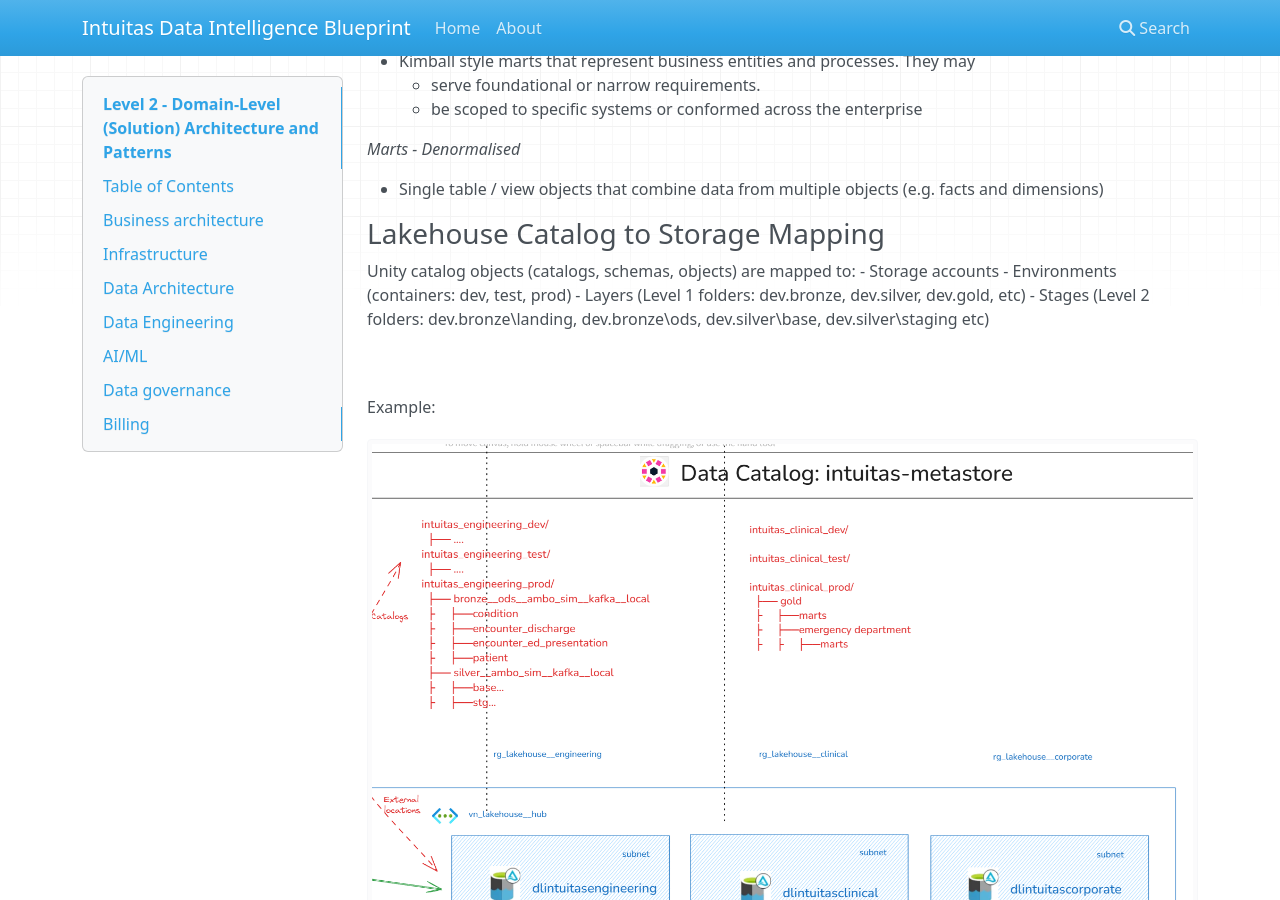
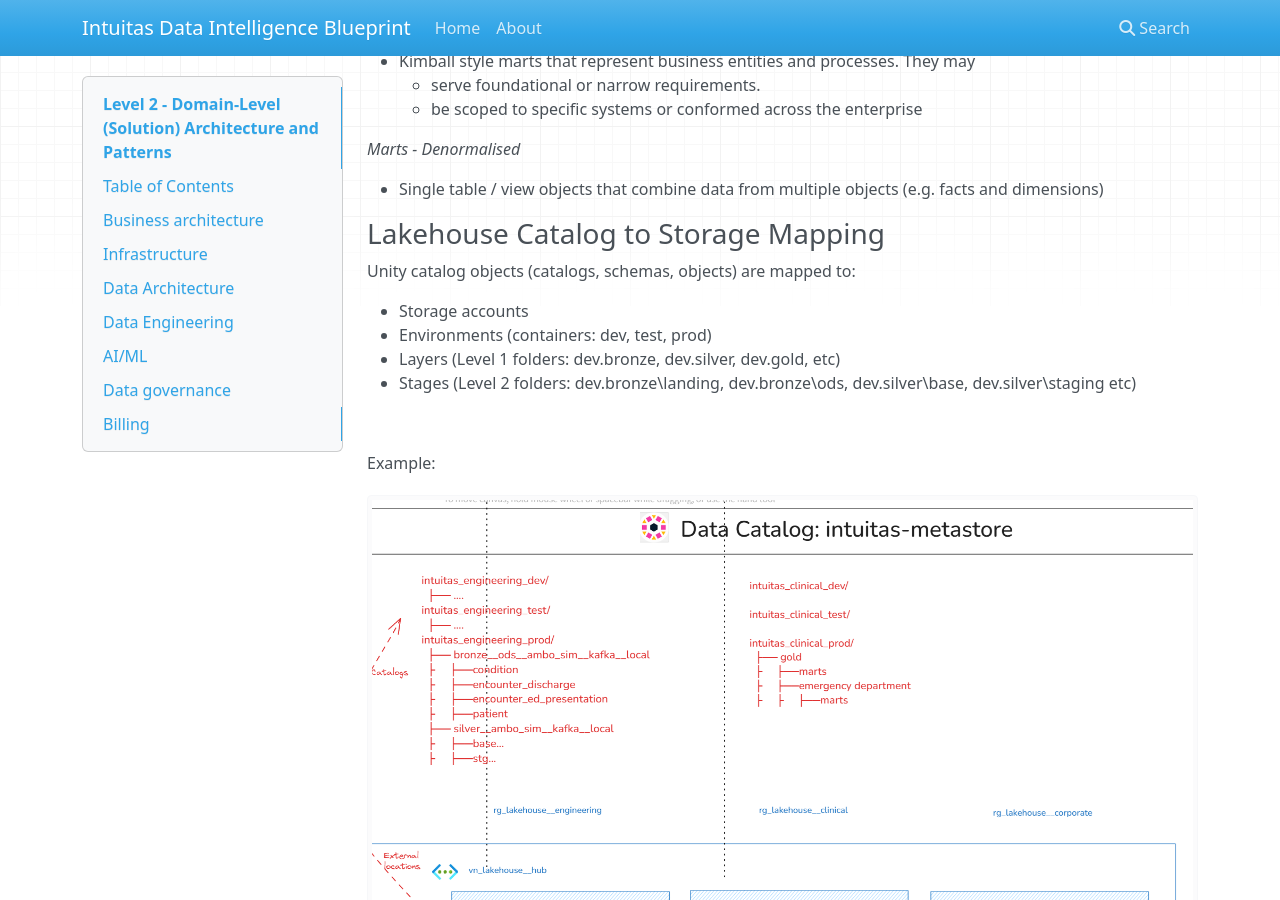
Before and after one commit to bensonchoyintuitas/intuitas_knowledgebase, an MkDocs documentation site: the page built from docs/level_2.md, in a window 1280 px wide and 900 px high, scrolled down 9986 px. Built offline with MkDocs 1.6.1, drawn with Linux system fonts in a browser that asks for light colours; nearby versions of some CDN libraries.

```diff
--- a/docs/level_2.md
+++ b/docs/level_2.md
@@ -385,16 +385,17 @@
 ### Lakehouse Catalog to Storage Mapping
 
 Unity catalog objects (catalogs, schemas, objects) are mapped to:
+
 - Storage accounts
 - Environments (containers: dev, test, prod)
 - Layers (Level 1 folders: dev.bronze, dev.silver, dev.gold, etc)
 - Stages (Level 2 folders: dev.bronze\landing, dev.bronze\ods, dev.silver\base, dev.silver\staging etc)
 
 <br>
-<br>
+
 Example:
-<a href="../img/catalog_to_storage_mapping.png" target="_blank">
-    <img src="../img/catalog_to_storage_mapping.png"  alt="Catalog to storage mapping">
+<a href="../img/catalog_to_storage_mapping.png">
+    <img src="../img/catalog_to_storage_mapping.png" alt="Catalog to storage mapping">
 </a>
 
 <br>
```
Also changed, not shown: site/index.html, site/level_2/index.html, site/search/search_index.json.
